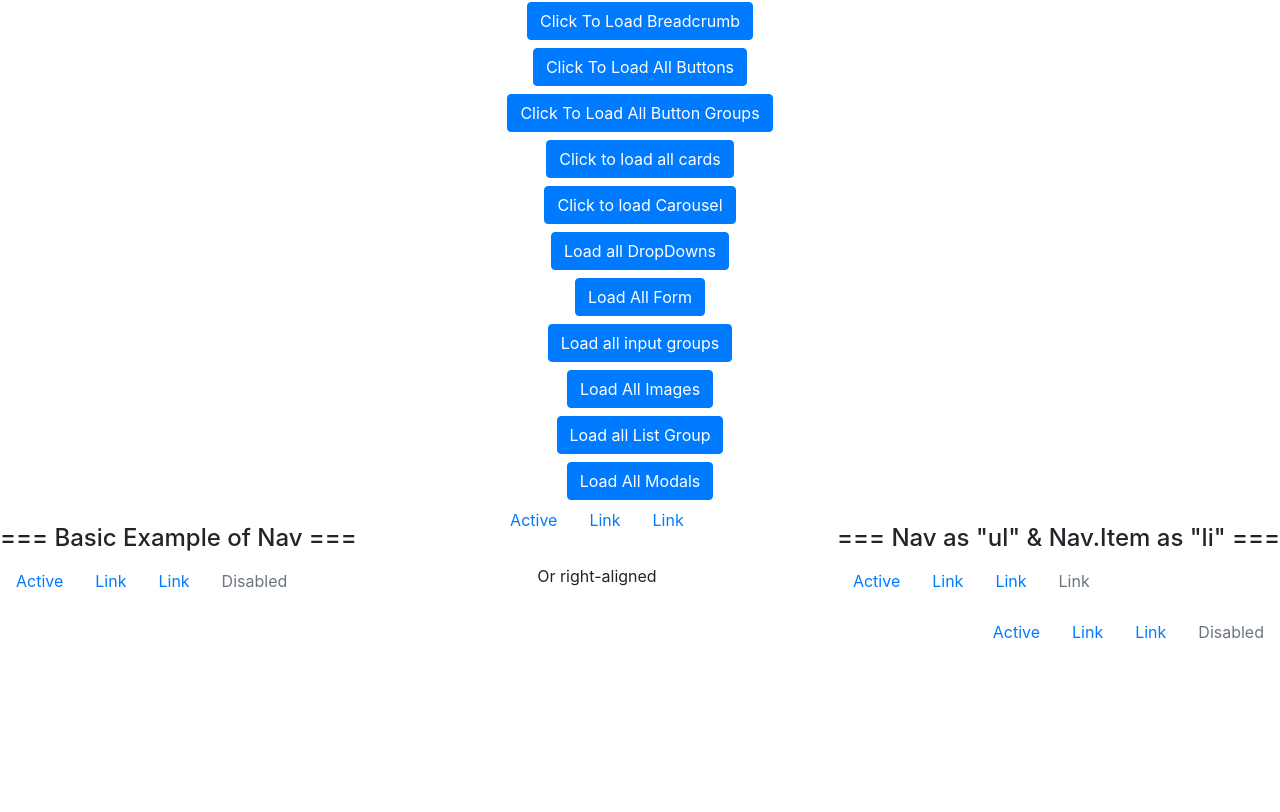
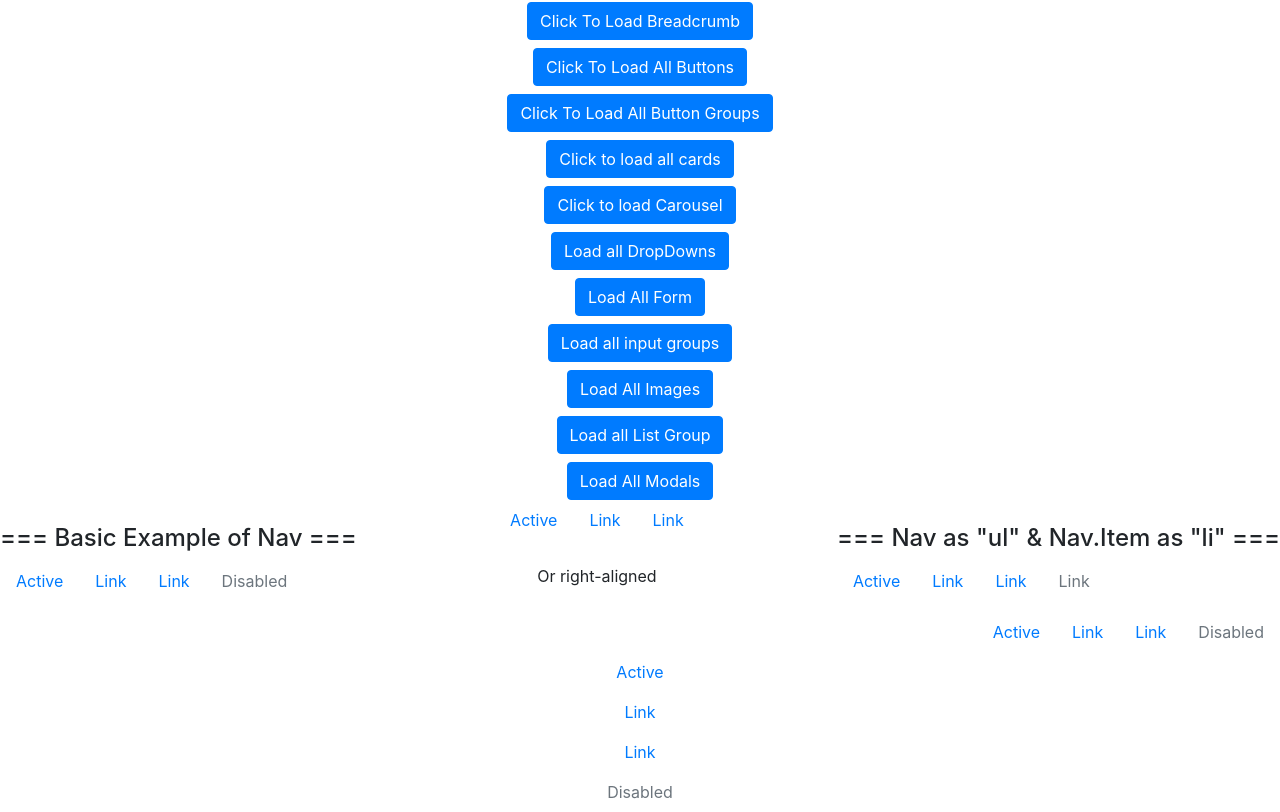
Before and after one commit to Khwajapasha/Boosrtrap-Practice, a React (Create React App) app: page / in a window 1280 px wide. Shown: the part 270-1082 px from the top of the page. Before the commit the page ends 922 px from the top, so only its background shows below. Built offline with nearby package versions, Linux system fonts and the light colour scheme.

Commit message:
Nav vertically align

```diff
--- a/src/Component/MainBodySection/NavsComponent/AllNavs.jsx
+++ b/src/Component/MainBodySection/NavsComponent/AllNavs.jsx
@@ -2,6 +2,7 @@ import React from "react";
 import { NavAlignment } from "./NavAlignment";
 import { NavBasicExample } from "./NavBasicExample";
 import { NavsAsLi } from "./NavsAsLi";
+import { NavVerticalAlignment } from "./NavVerticalAlignment";
 
 export const AllNavs = () => {
   return (
@@ -9,6 +10,7 @@ export const AllNavs = () => {
       <NavBasicExample />
       <NavsAsLi />
       <NavAlignment />
+      <NavVerticalAlignment />
     </div>
   );
 };
--- /dev/null
+++ b/src/Component/MainBodySection/NavsComponent/NavVerticalAlignment.jsx
@@ -0,0 +1,16 @@
+import React from "react";
+import { Nav } from "react-bootstrap";
+export const NavVerticalAlignment = () => {
+  return (
+    <div>
+      <Nav defaultActiveKey="/home" className="flex-column">
+        <Nav.Link href="/home">Active</Nav.Link>
+        <Nav.Link eventKey="link-1">Link</Nav.Link>
+        <Nav.Link eventKey="link-2">Link</Nav.Link>
+        <Nav.Link eventKey="disabled" disabled>
+          Disabled
+        </Nav.Link>
+      </Nav>
+    </div>
+  );
+};
```
